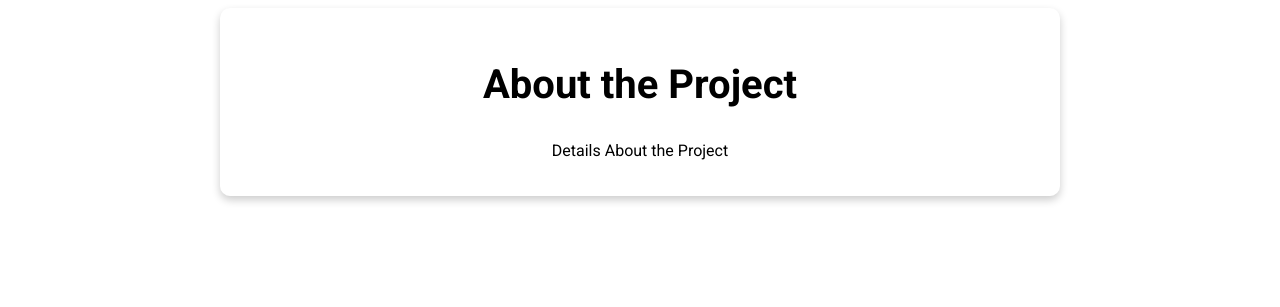
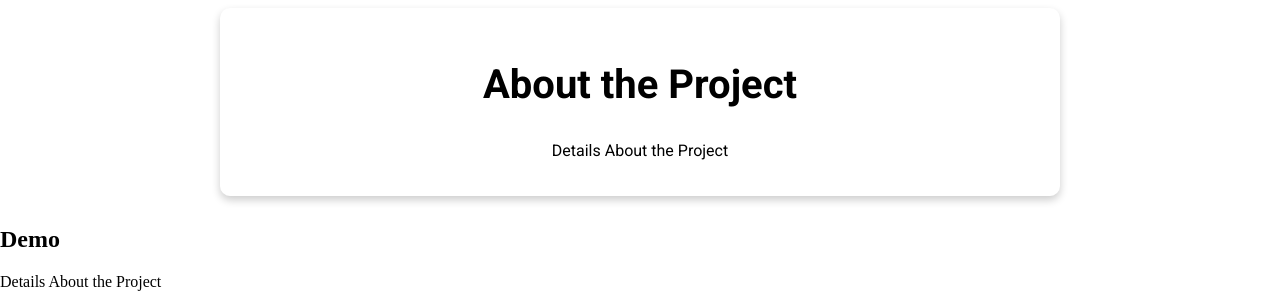
Before and after one commit to UnknownScripting/logncoding_project_un1, a plain HTML site: page index.html in a window 1280 px wide. Shown: the part 822-1129 px from the top of the page. Before the commit the page ends 1048 px from the top, so only its background shows below. Drawn offline with Linux system fonts and the light colour scheme.

Commit message:
Update index.html

```diff
--- a/index.html
+++ b/index.html
@@ -24,5 +24,12 @@
 				<p>Details About the Project</p>
 			</div>
 		</section>
+
+		<section class="demo_section">
+			<div class="demo">
+				<h2>Demo</h2>
+				<p>Details About the Project</p>
+			</div>
+		</section>
 	</body>
 </html>
```
